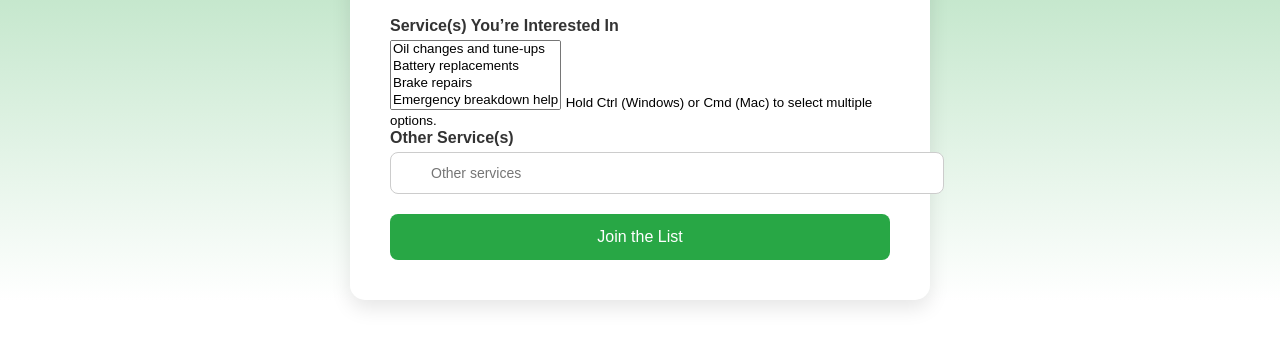
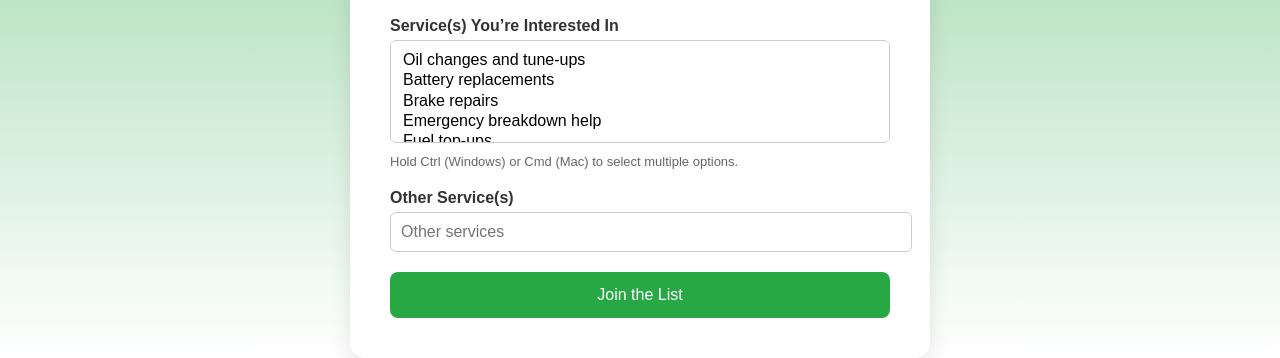
Before and after one commit to lbotji/mobile-mechanics-waiting-list, a plain HTML site: page index.html in a window 1280 px wide. Shown: the part 825-1183 px from the top of the page. Before the commit the page ends 1125 px from the top, so only its background shows below. Drawn offline with nearby package versions, Linux system fonts and the light colour scheme.

Commit message:
Styled the new elements

```diff
--- a/src/style.css
+++ b/src/style.css
@@ -101,6 +101,75 @@ form input:focus {
   font-size: 18px;
 }
 
+label {
+  font-weight: bold;
+  display: block;
+  margin-bottom: 5px;
+}
+
+/* Styled dropdown */
+.styled-select {
+  width: 100%;
+  height: auto;
+  min-height: 100px;
+  padding: 10px;
+  font-size: 16px;
+  border: 1px solid #ccc;
+  border-radius: 6px;
+  background-color: #fff;
+  margin-bottom: 10px;
+  transition: border 0.3s ease;
+}
+
+.styled-select:focus {
+  border-color: #28a745;
+  outline: none;
+}
+
+/* Hint text below dropdown */
+.select-hint {
+  font-size: 13px;
+  color: #666;
+  margin-bottom: 20px;
+  display: block;
+}
+
+/* Input field for 'Other Services' */
+.styled-input {
+  width: 100%;
+  padding: 10px;
+  margin-bottom: 20px;
+  font-size: 16px;
+  border: 1px solid #ccc;
+  border-radius: 6px;
+  background-color: #fff;
+  transition: border 0.3s ease;
+}
+
+.styled-input:focus {
+  border-color: #28a745;
+  outline: none;
+}
+
+
+select {
+  width: 100%;
+  padding: 10px;
+  border: 1px solid #ccc;
+  border-radius: 5px;
+  background-color: #fff;
+  font-size: 16px;
+  margin-bottom: 10px;
+}
+
+.select-hint {
+  font-size: 13px;
+  color: #666;
+  margin-bottom: 20px;
+  display: block;
+}
+
+
 /* Submit button */
 form button {
   width: 100%;
```
